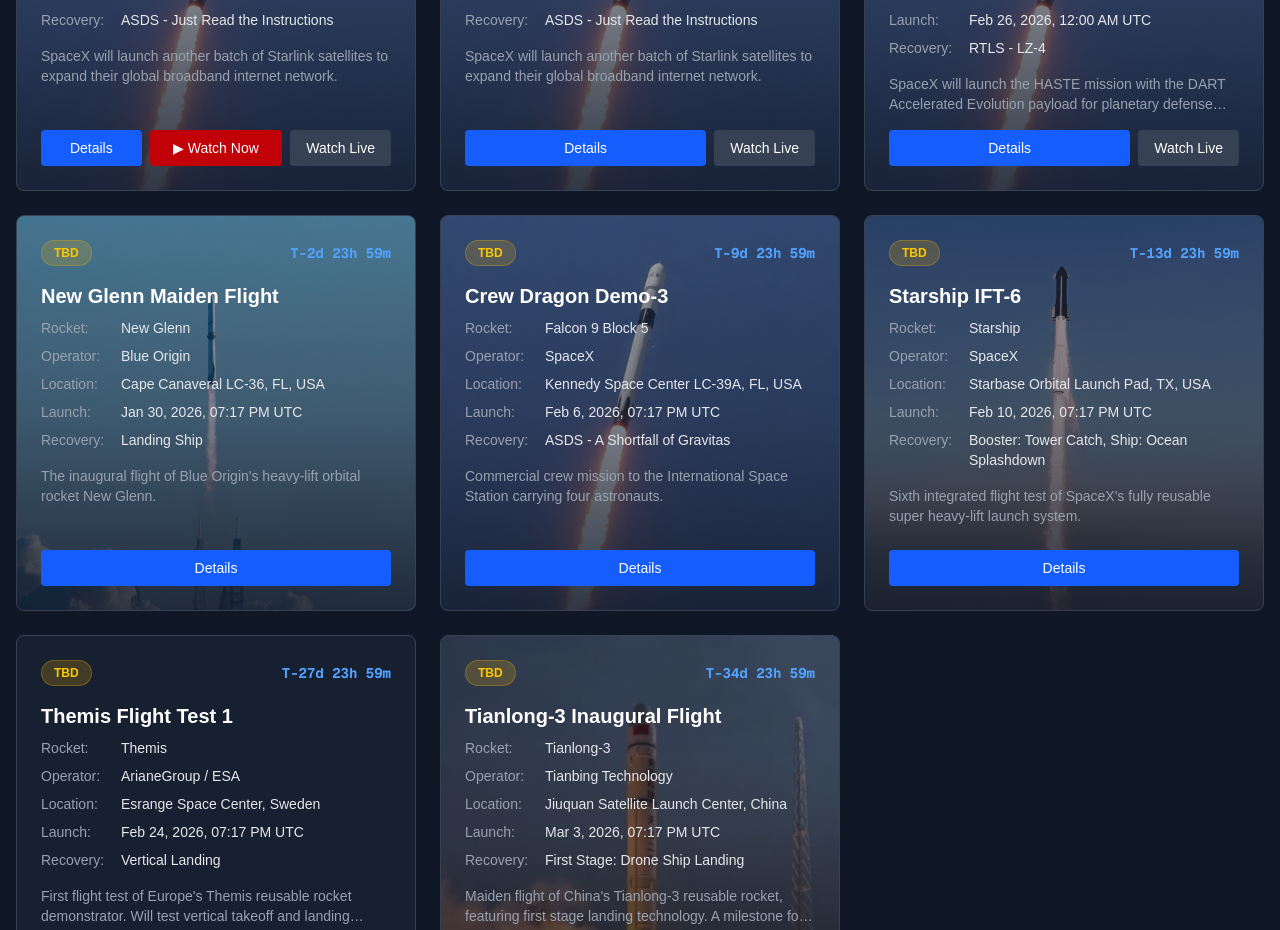
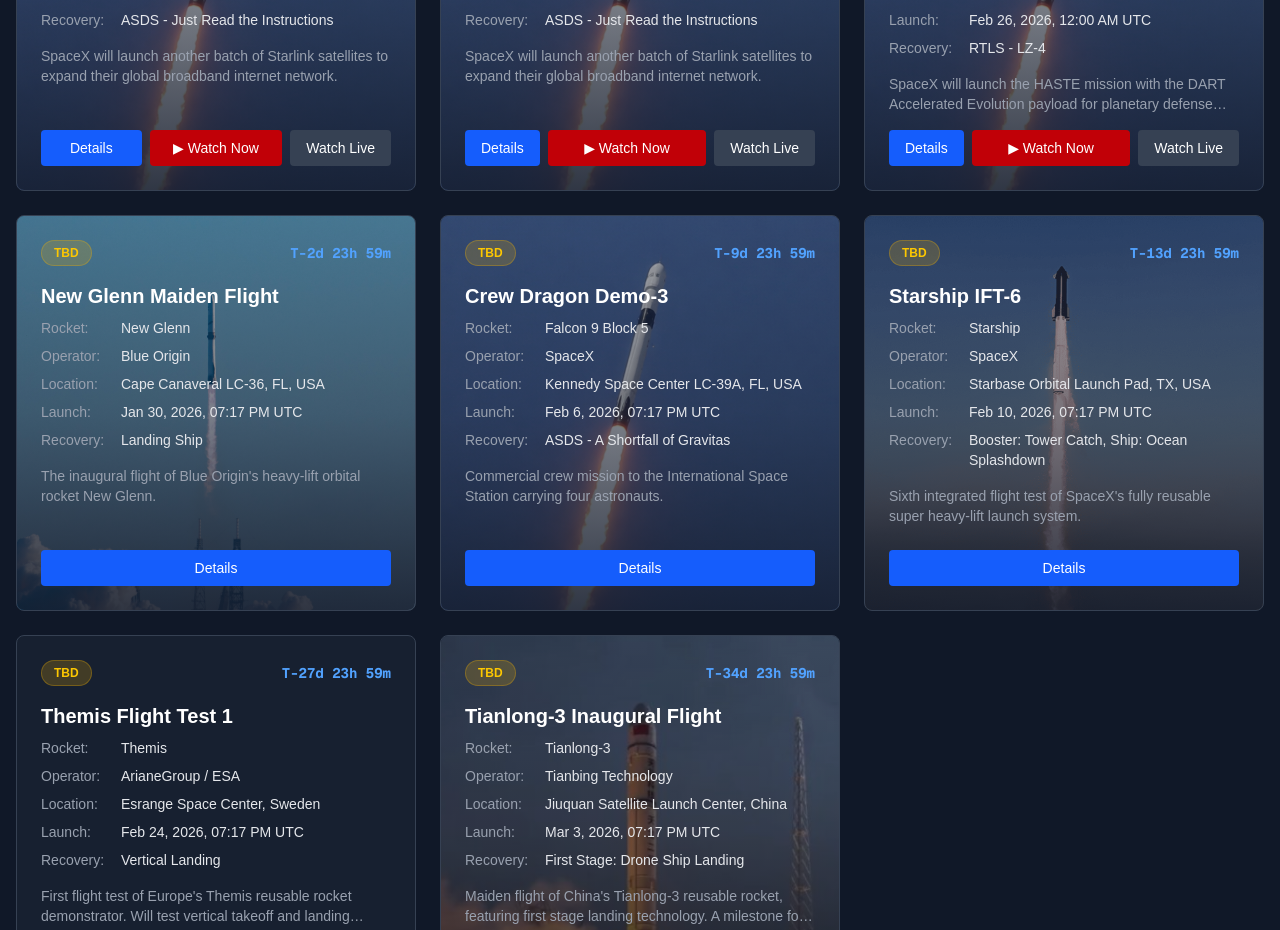
Before and after one commit to tiagocarleial/spaceflight-tracker, a Next.js app: page /launches in a window 1280 px wide. Shown: the part 2700-3630 px from the top of the page. Built offline with nearby package versions, Linux system fonts and the light colour scheme; no server answers.

Commit message:
Add Watch Now buttons for Starlink Group 17-26 and HASTE DART AE
Co-Authored-By: Claude Sonnet 4.5 <noreply@anthropic.com>

```diff
--- a/components/LaunchCard.tsx
+++ b/components/LaunchCard.tsx
@@ -16,6 +16,8 @@ const STARLINK_6103_YOUTUBE_ID = 'cAXyUENc_ms';
 const STARLINK_1036_YOUTUBE_ID = '5C-ojFRB7BY';
 const STARLINK_6104_YOUTUBE_ID = 'ybbp7LwLNRA';
 const STARLINK_1725_YOUTUBE_ID = 'RMZdxpWNcq4';
+const STARLINK_1726_YOUTUBE_ID = 'haOQTDezHZo';
+const HASTE_DART_YOUTUBE_ID = 'UP45i7BSxBk';
 
 export default function LaunchCard({ launch }: LaunchCardProps) {
   const timeLeft = useCountdown(launch.launchDate);
@@ -139,6 +141,8 @@ export default function LaunchCard({ launch }: LaunchCardProps) {
   const isStarlink1036 = isFalcon9 && launch.name.includes('Starlink Group 10-36');
   const isStarlink6104 = isFalcon9 && launch.name.includes('Starlink Group 6-104');
   const isStarlink1725 = isFalcon9 && launch.name.includes('Starlink Group 17-25');
+  const isStarlink1726 = isFalcon9 && launch.name.includes('Starlink Group 17-26');
+  const isHASTE = isFalcon9 && launch.name.includes('HASTE');
   const isFalconHeavy = launch.rocket.includes('Falcon Heavy');
   const isStarship = launch.rocket.includes('Starship');
   const isSLS = launch.rocket.includes('Space Launch System') || launch.rocket.includes('SLS');
@@ -303,13 +307,13 @@ export default function LaunchCard({ launch }: LaunchCardProps) {
         ) : (
           <>
             {rocketId ? (
-              <Link href={`/rockets/${rocketId}`} className={isAriane6 || isCrew12 || isStarlink1713 || isStarlink6103 ? '' : 'flex-1'}>
-                <button className={`${isAriane6 || isCrew12 || isStarlink1713 || isStarlink6103 ? '' : 'w-full'} bg-blue-600 hover:bg-blue-700 text-white text-sm font-medium py-2 px-4 rounded transition-colors`}>
+              <Link href={`/rockets/${rocketId}`} className={isAriane6 || isCrew12 || isStarlink1713 || isStarlink6103 || isStarlink1726 || isHASTE ? '' : 'flex-1'}>
+                <button className={`${isAriane6 || isCrew12 || isStarlink1713 || isStarlink6103 || isStarlink1726 || isHASTE ? '' : 'w-full'} bg-blue-600 hover:bg-blue-700 text-white text-sm font-medium py-2 px-4 rounded transition-colors`}>
                   Details
                 </button>
               </Link>
             ) : (
-              <button className={`${isAriane6 || isCrew12 || isStarlink1713 || isStarlink6103 ? '' : 'w-full'} bg-blue-600 hover:bg-blue-700 text-white text-sm font-medium py-2 px-4 rounded transition-colors opacity-50 cursor-not-allowed`}>
+              <button className={`${isAriane6 || isCrew12 || isStarlink1713 || isStarlink6103 || isStarlink1726 || isHASTE ? '' : 'w-full'} bg-blue-600 hover:bg-blue-700 text-white text-sm font-medium py-2 px-4 rounded transition-colors opacity-50 cursor-not-allowed`}>
                 Details
               </button>
             )}
@@ -369,6 +373,22 @@ export default function LaunchCard({ launch }: LaunchCardProps) {
                 ▶ Watch Now
               </button>
             )}
+            {isStarlink1726 && (
+              <button
+                onClick={() => setVideoModalId(STARLINK_1726_YOUTUBE_ID)}
+                className="flex-1 bg-red-700 hover:bg-red-600 text-white text-sm font-medium py-2 px-4 rounded transition-colors"
+              >
+                ▶ Watch Now
+              </button>
+            )}
+            {isHASTE && (
+              <button
+                onClick={() => setVideoModalId(HASTE_DART_YOUTUBE_ID)}
+                className="flex-1 bg-red-700 hover:bg-red-600 text-white text-sm font-medium py-2 px-4 rounded transition-colors"
+              >
+                ▶ Watch Now
+              </button>
+            )}
             {launch.livestream && (
               <button
                 onClick={() => window.open(launch.livestream, '_blank')}
```
